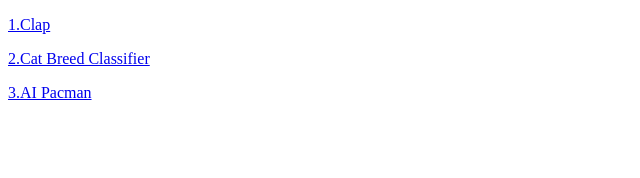
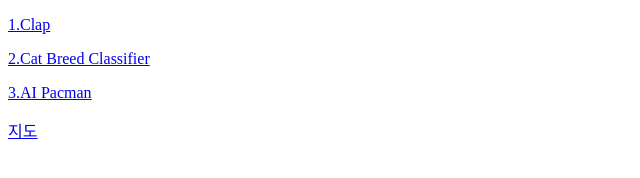
Before and after one commit to jinsook64/jinsook64.github.io, a plain HTML site: page index.html in a window 1280 px wide. Shown: the full height of the page, 0-640 px from the left. Drawn offline with Linux system fonts and the light colour scheme.

Commit message:
Update index.html

```diff
--- a/index.html
+++ b/index.html
@@ -13,5 +13,6 @@
     <p>
       <a href="pacman/index.html">3.AI Pacman </a>
     </p>
+    <a href="geo.html">지도</a>
   </body>
 </html>
```
